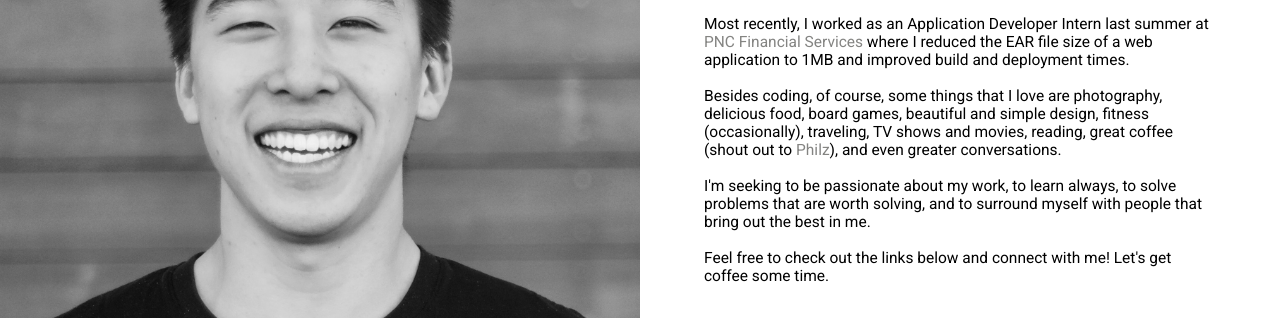
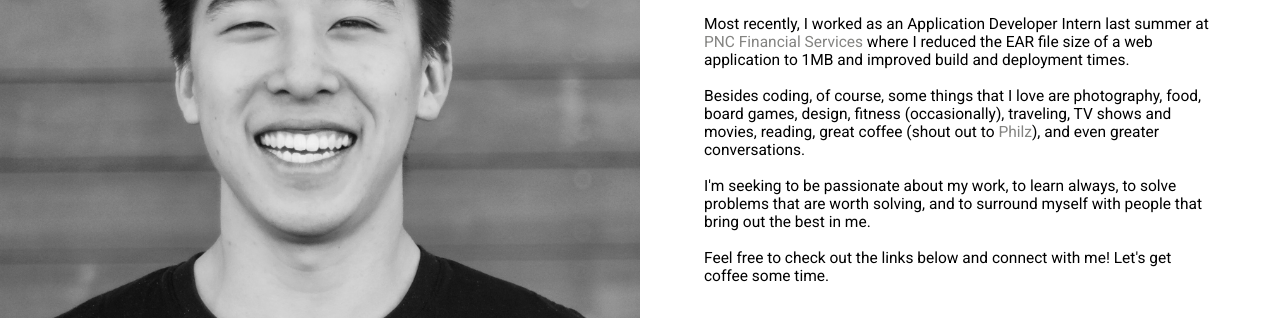
Before and after one commit to timmykuo/mywebsite, a plain HTML site: page index.html in a window 1280 px wide. Shown: the part 262-580 px from the top of the page. Drawn offline with Linux system fonts and the light colour scheme; a script that the page names is missing.

Commit message:
update about me

```diff
--- a/index.html
+++ b/index.html
@@ -51,7 +51,7 @@
 
       <p> Most recently, I worked as an Application Developer Intern last summer at <a href="https://www.pnc.com/en/personal-banking.html"> PNC Financial Services </a> where I reduced the EAR file size of a web application to 1MB and improved build and deployment times. </p> </br>
 
-			<p> Besides coding, of course, some things that I love are photography, delicious food, board games, beautiful and simple design, fitness (occasionally), traveling, TV shows and movies, reading, great coffee (shout out to <a href="http://www.philzcoffee.com/" target="_blank">Philz</a>), and even greater conversations. </p> </br>
+			<p> Besides coding, of course, some things that I love are photography, food, board games, design, fitness (occasionally), traveling, TV shows and movies, reading, great coffee (shout out to <a href="http://www.philzcoffee.com/" target="_blank">Philz</a>), and even greater conversations. </p> </br>
 
 			<p> I'm seeking to be passionate about my work, to learn always, to solve problems that are worth solving, and to surround myself with people that bring out the best in me. </p> </br>
 
```
